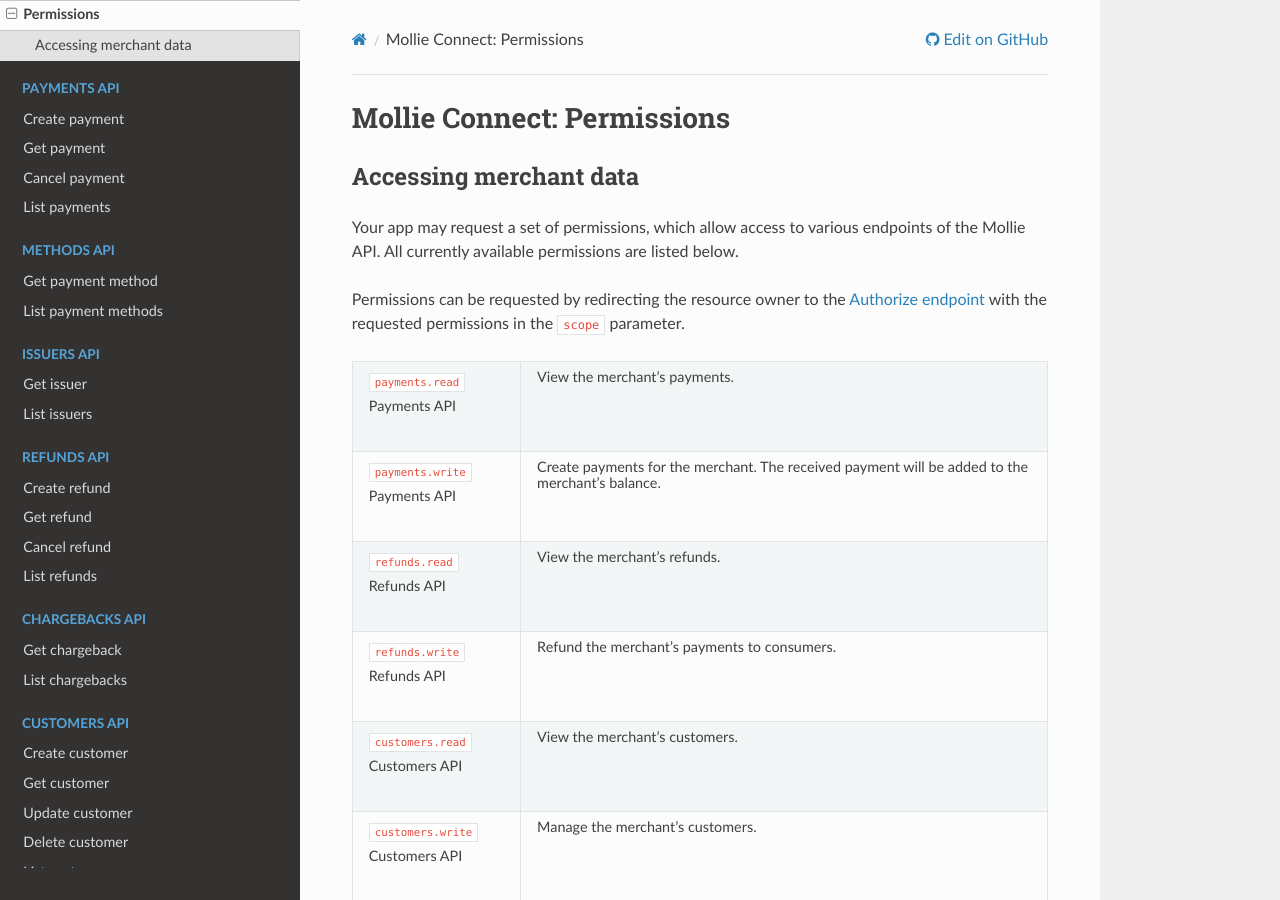
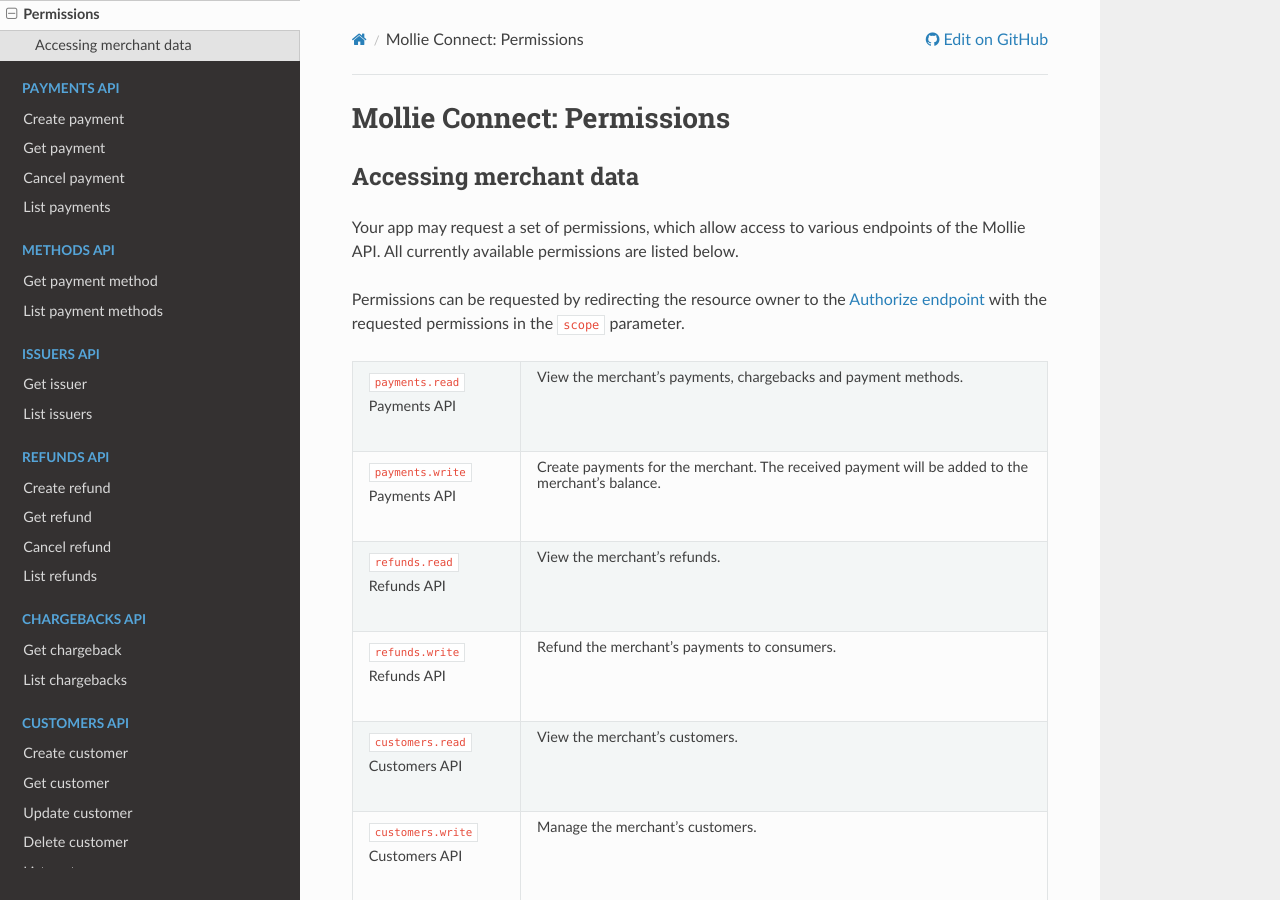
Before and after one commit to zsparal/api-documentation, a Sphinx documentation site: the page built from source/oauth/permissions.rst, in a window 1280 px wide and 900 px high. Built offline with Sphinx 7.4.7 and the Read the Docs theme 2.0.0, drawn with Linux system fonts in a browser that asks for light colours.

Commit message:
Update payments.read

```diff
--- a/source/oauth/permissions.rst
+++ b/source/oauth/permissions.rst
@@ -16,7 +16,7 @@
 
    * - | ``payments.read``
        | Payments API
-     - View the merchant's payments.
+     - View the merchant's payments, chargebacks and payment methods.
 
    * - | ``payments.write``
        | Payments API
```
